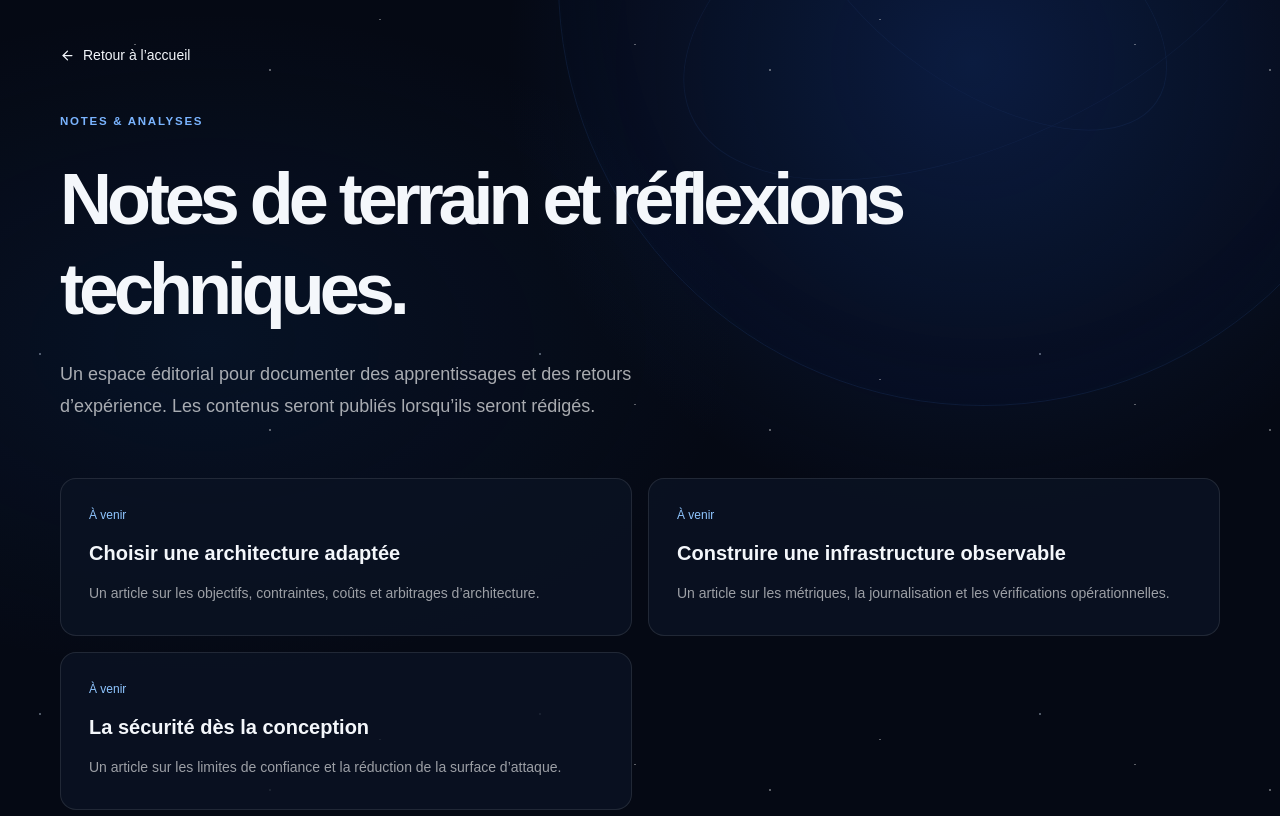
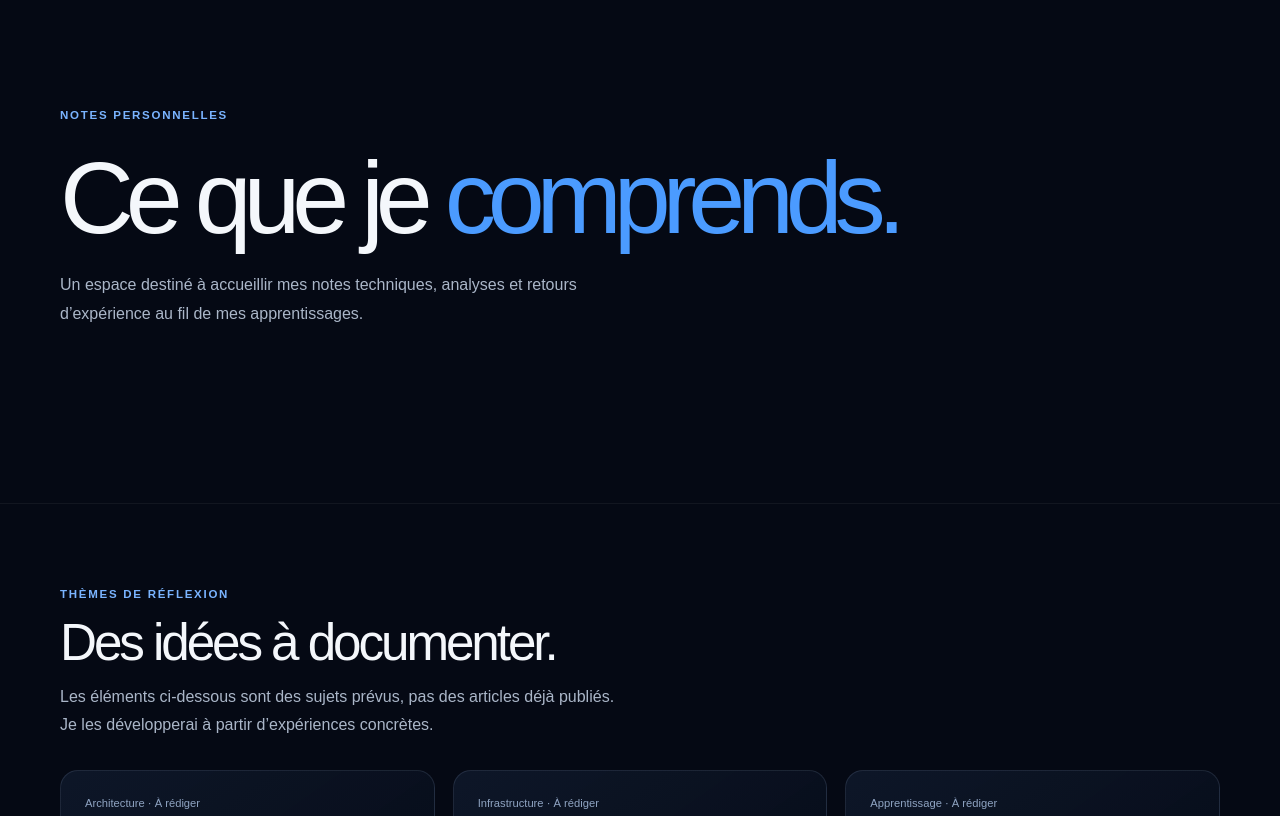
Before and after one commit to digitaleflex/eurinhash, a Next.js app: page /notes in a window 1280 px wide. Shown: the part 144-960 px from the top of the page. Built offline with nearby package versions, Linux system fonts and the light colour scheme.

Commit message:
feat: add notes and learning page

```diff
--- /dev/null
+++ b/src/app/notes/page.tsx
@@ -0,0 +1,26 @@
+import { SiteHeader } from "@/components/site-header";
+import { SiteFooter } from "@/components/site-footer";
+
+const themes = [
+  { label: "Architecture", title: "Choisir une architecture adaptée à un projet", description: "Critères de choix, compromis, évolutivité et limites des solutions trop complexes." },
+  { label: "Infrastructure", title: "Construire une infrastructure observable", description: "Premières réflexions autour des métriques, des journaux, de la disponibilité et du diagnostic." },
+  { label: "Apprentissage", title: "Apprendre en construisant des projets", description: "Notes sur la documentation, l’expérimentation, la progression et la transmission." }
+];
+
+export default function NotesPage() {
+  return <>
+    <SiteHeader current="/notes" />
+    <main>
+      <section className="hero"><div className="container-shell hero-content">
+        <div className="eyebrow">Notes personnelles</div><h1>Ce que je <span className="accent">comprends.</span></h1>
+        <p>Un espace destiné à accueillir mes notes techniques, analyses et retours d’expérience au fil de mes apprentissages.</p>
+      </div></section>
+      <section className="section"><div className="container-shell">
+        <div className="kicker">Thèmes de réflexion</div><h2>Des idées à documenter.</h2>
+        <p className="intro">Les éléments ci-dessous sont des sujets prévus, pas des articles déjà publiés. Je les développerai à partir d’expériences concrètes.</p>
+        <div className="cards">{themes.map(theme => <article className="card" key={theme.title}><div className="status">{theme.label} · À rédiger</div><h3>{theme.title}</h3><p>{theme.description}</p></article>)}</div>
+      </div></section>
+    </main>
+    <SiteFooter />
+  </>;
+}
```
